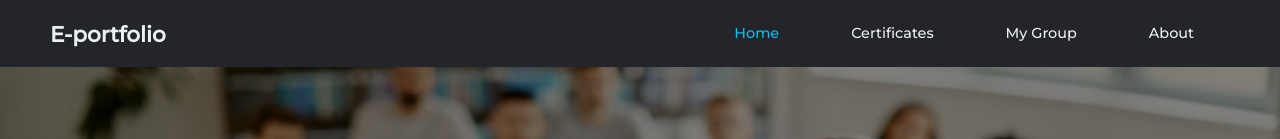
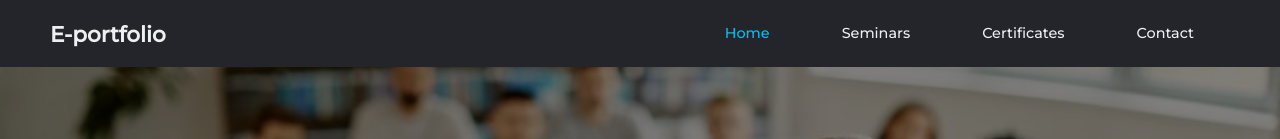
Before and after one commit to Joshlanuevo/e-portfolio-2022, a React (Create React App) app: page / in a window 1280 px wide. Shown: the top 139 px of the page. Built offline with nearby package versions, Linux system fonts and the light colour scheme.

Commit message:
Update Header.js

```diff
--- a/src/components/Header.js
+++ b/src/components/Header.js
@@ -34,6 +34,17 @@ const Header = () => {
               </li>
               <li className="nav-item">
                 <NavLink
+                  to="/seminars"
+                  className={({ isActive }) =>
+                    "nav-links" + (isActive ? " activated" : "")
+                  }
+                  onClick={closeMobileMenu}
+                >
+                  Seminars
+                </NavLink>
+              </li>
+              <li className="nav-item">
+                <NavLink
                   to="/certificates"
                   className={({ isActive }) =>
                     "nav-links" + (isActive ? " activated" : "")
@@ -45,24 +56,13 @@ const Header = () => {
               </li>
               <li className="nav-item">
                 <NavLink
-                  to="/my-group"
+                  to="/contact"
                   className={({ isActive }) =>
                     "nav-links" + (isActive ? " activated" : "")
                   }
                   onClick={closeMobileMenu}
                 >
-                  My Group
-                </NavLink>
-              </li>
-              <li className="nav-item">
-                <NavLink
-                  to="/about"
-                  className={({ isActive }) =>
-                    "nav-links" + (isActive ? " activated" : "")
-                  }
-                  onClick={closeMobileMenu}
-                >
-                  About
+                  Contact
                 </NavLink>
               </li>
             </ul>
```
